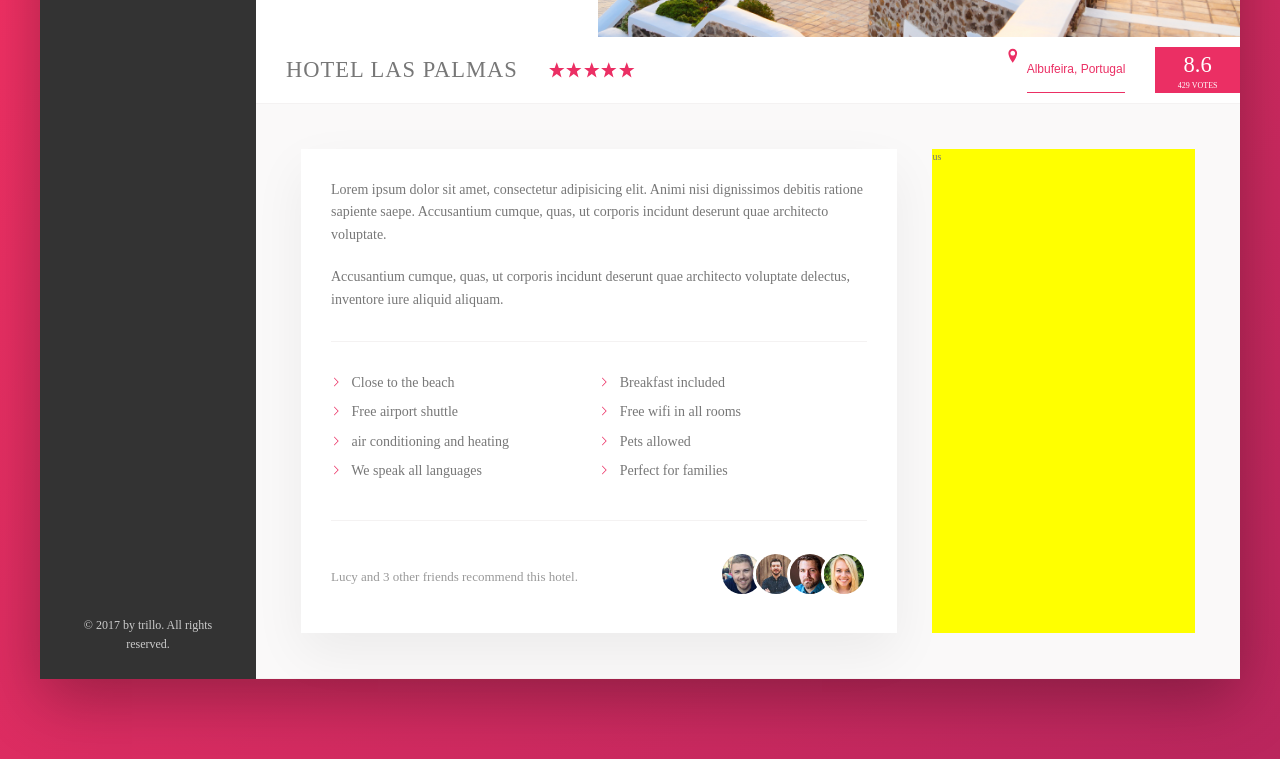
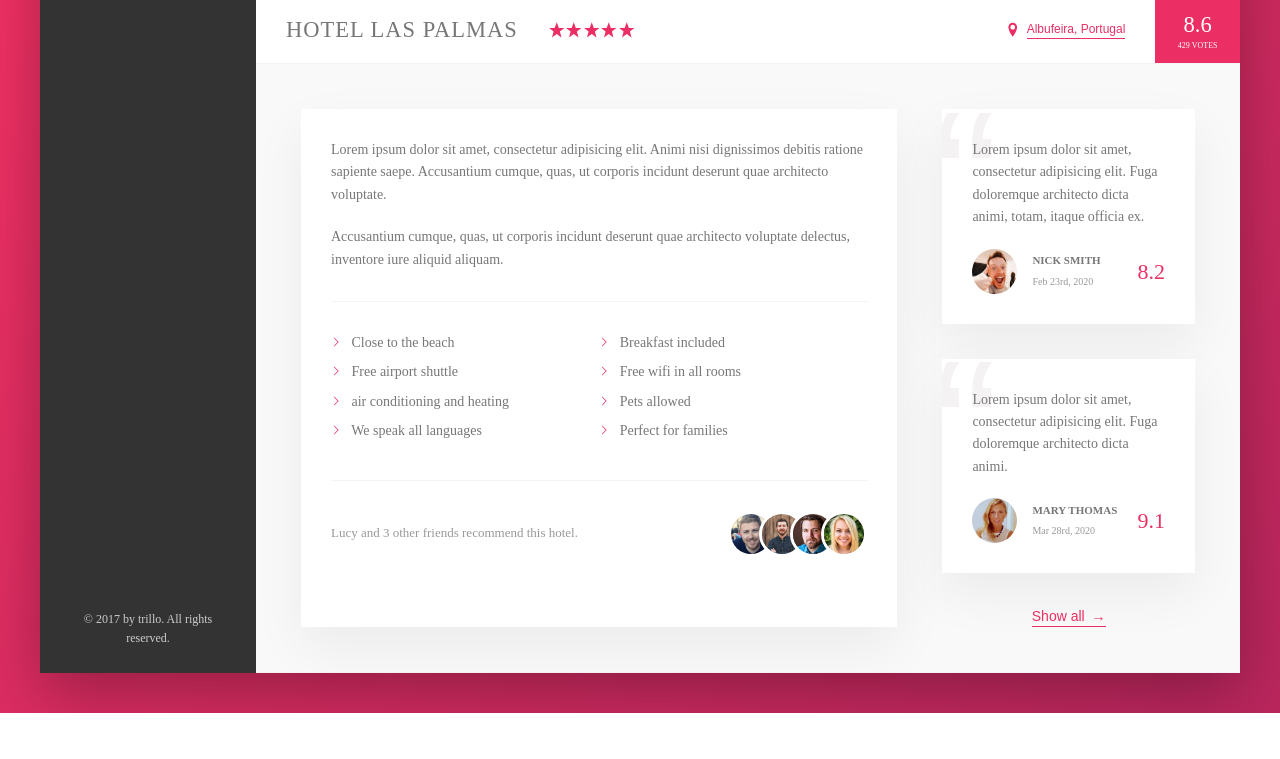
Before and after one commit to paolapog/trillo-project, a website: page index.html in a window 1280 px wide. Shown: the part 499-1258 px from the top of the page. After the commit the page ends 1212 px from the top, so only its background shows below. Drawn offline with Linux system fonts and the light colour scheme.

Commit message:
completed user reviews and restyled basic container

```diff
--- a/index.html
+++ b/index.html
@@ -130,10 +130,11 @@
                             </svg>
                             <button class="btn-inline">Albufeira, Portugal</button>
 
+                            </div>
+
                             <div class="overview__rating">
                                 <div class="overview__rating-average">8.6</div>
                                 <div class="overview__rating-count">429 votes</div>
-                            </div>
 
                         </div>
                     </div>
@@ -190,9 +191,46 @@
                         </div>
 
                         <div class="user-reviews">
-                            us
+                            <figure class="review">
+                                <blockquote class="review__text">
+                                    Lorem ipsum dolor sit amet, consectetur adipisicing elit. Fuga doloremque architecto dicta animi, totam, itaque officia ex.
+                                </blockquote>
+                                <figcaption class="review__user">
+                                    <img src="img/user-1.jpg" alt="user 1" class="review__photo">
+                                    <div class="review__user-box">
+                                        <p class="review__user-name">
+                                            Nick Smith
+                                        </p>
+                                        <p class="review__user-date">Feb 23rd, 2020</p>
+                                    </div>
+
+                                    <div class="review__rating">8.2</div>
+                                </figcaption>
+                            </figure>
+
+                            <figure class="review">
+                                <blockquote class="review__text">
+                                    Lorem ipsum dolor sit amet, consectetur adipisicing elit. Fuga doloremque architecto dicta animi.
+                                </blockquote>
+                                <figcaption class="review__user">
+                                    <img src="img/user-2.jpg" alt="user 1" class="review__photo">
+                                    <div class="review__user-box">
+                                        <p class="review__user-name">
+                                            Mary Thomas
+                                        </p>
+                                        <p class="review__user-date">Mar 28rd, 2020</p>
+                                    </div>
+
+                                    <div class="review__rating">9.1</div>
+                                </figcaption>
+                            </figure>
+
+                            <button class="btn-inline">Show all <span>&rarr;</span>
+                            </button>
                         </div>
+
                     </div>
+
                 </main>
             </div>
         </div>
--- a/sass/_base.scss
+++ b/sass/_base.scss
@@ -43,6 +43,6 @@ body {
     font-family: 'Open Sans' sans-serif;
     font-weight: 400;
     line-height: 1.6;
-
     min-height: 100vh;
+    overflow: hidden;
 }
--- a/sass/_components.scss
+++ b/sass/_components.scss
@@ -268,8 +268,17 @@
     padding-bottom: 2px;
     transition: all .2s;
 
+    & span {
+        margin-left: 3px;
+        transition: margin-left .2s;
+    }
+
     &:hover {
         color: var(--color-grey-dark-1);
+
+        span {
+            margin-left: 8px;
+        }
     }
 
     &:focus {
@@ -353,6 +362,10 @@
         margin-right: auto;
     }
 
+    &__friends {
+        display: flex;
+    }
+
     &__photo {
         border: 3px solid #fff;
         border-radius: 50%;
@@ -365,3 +378,66 @@
         }
     }
 }
+
+//reviews
+
+.review {
+    background-color: #fff;
+    box-shadow: var(--shadow-light);
+    margin-bottom: 3.5rem;
+    overflow: hidden;
+    padding: 3rem;
+    position: relative;
+
+    &__text {
+        margin-bottom: 2rem;
+        position: relative;
+        z-index: 10;
+    }
+
+    &__user {
+        align-items: center;
+        display: flex;
+    }
+
+    &__photo {
+        border-radius: 50%;
+        height: 4.5rem;
+        width: 4.5rem;
+        margin-right: 1.5rem;
+    }
+
+    &__user-box {
+        margin-right: auto;
+    }
+
+    &__user-name {
+        font-size: 1.1rem;
+        font-weight: 600;
+        margin-bottom: .4rem;
+        text-transform: uppercase;
+    }
+
+    &__user-date {
+        color: var(--color-grey-dark-3);
+        font-size: 1rem;
+    }
+
+    &__rating {
+        color: var(--color-primary);
+        font-size: 2.2rem;
+        font-weight: 300;
+    }
+
+    &::before {
+        content: "\201C";
+        color: var(--color-grey-light-2);
+        font-family: sans-serif;
+        font-size: 20rem;
+        left: -1rem;
+        line-height: 1;
+        position: absolute;
+        top: -2.75rem;
+        z-index: 1;
+    }
+}
--- a/sass/_layout.scss
+++ b/sass/_layout.scss
@@ -1,9 +1,8 @@
 .container {
     background-color: var(--color-grey-light-2);
     box-shadow: var(--shadow-dark);
-    margin: 8rem auto;
+    margin: 4rem auto;
     max-width: 120rem;
-
     min-height: 50rem;
 }
 
@@ -39,6 +38,7 @@
     background-color: var(--color-grey-light-1);
     border-bottom: var(--line);
     display: flex;
+    font-size: 1.4rem;
     padding: 4.5rem;
 }
 
@@ -46,13 +46,14 @@
     background-color: #fff;
     box-shadow: var(--shadow-light);
     flex: 0 0 60%;
-    font-size: 1.4rem;
-    margin-right: 3.5rem;
+    margin-right: 4.5rem;
     padding: 3rem;
 }
 
 .user-reviews {
-    background-color: yellow;
+    align-items: center;
+    display: flex;
     //remaning space
     flex: 1;
+    flex-direction: column;
 }
```
Also changed, not shown: css/style.css.
